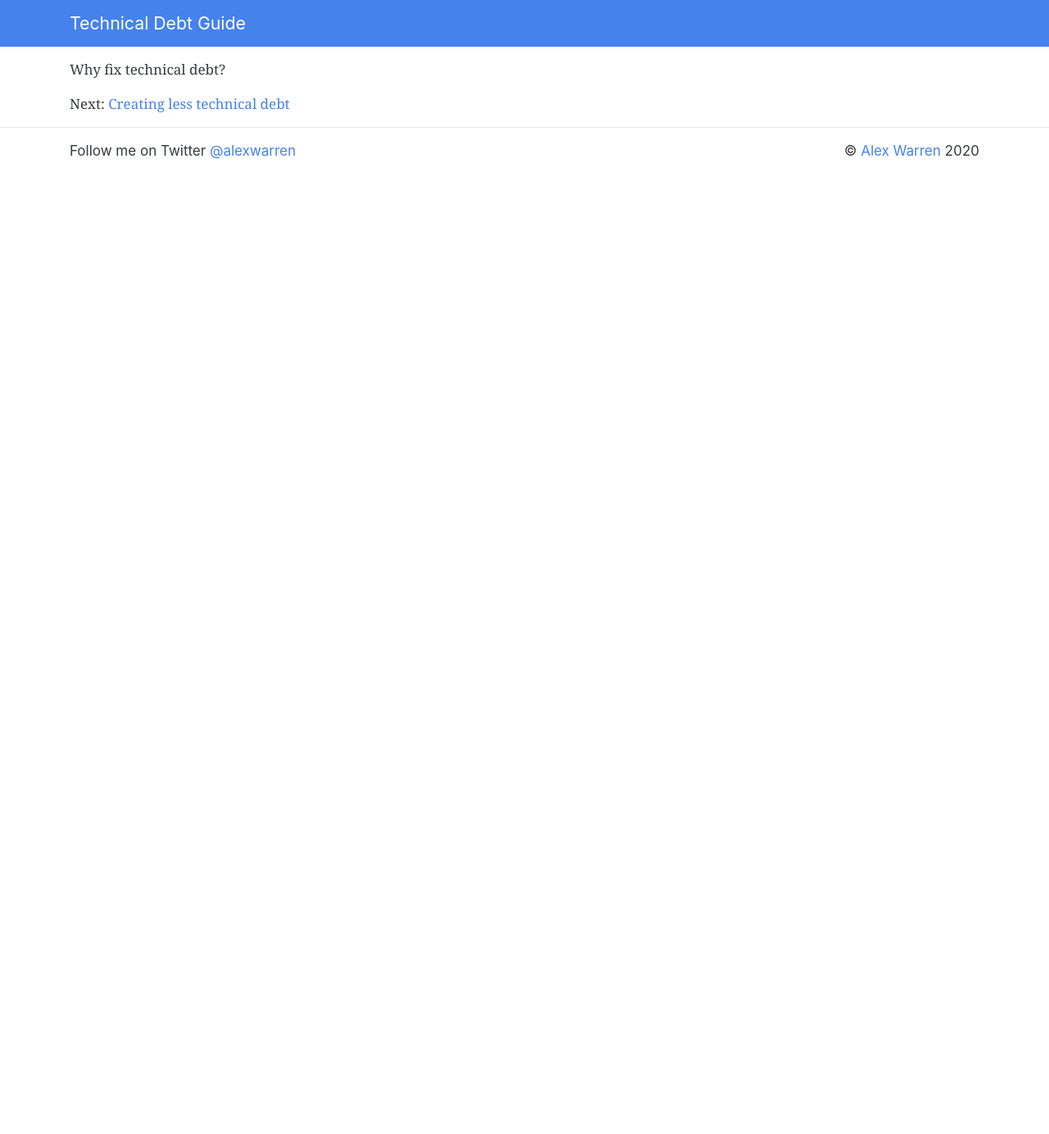
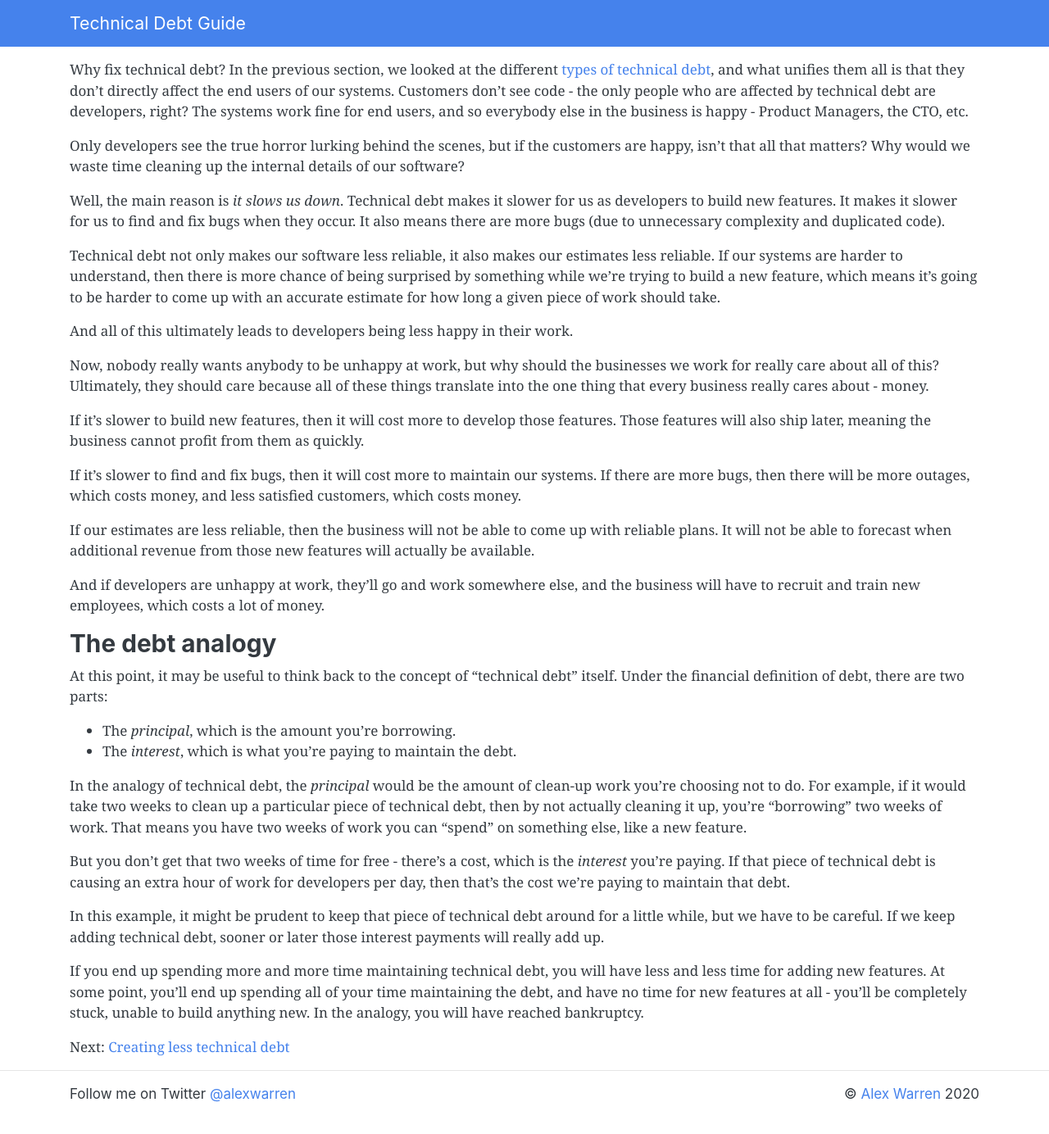
Before and after one commit to alexwarren/techdebtguide, a Jekyll site: the page built from articles/why-fix-technical-debt.md, in a window 1280 px wide and 1397 px high. Shown: the top 1384 px of the window at 82% size. Built offline with Jekyll 4.4.1, drawn with Linux system fonts in a browser that asks for light colours.

Commit message:
Add "why fix technical debt?"

```diff
--- a/articles/why-fix-technical-debt.md
+++ b/articles/why-fix-technical-debt.md
@@ -4,4 +4,37 @@ title: Why fix technical debt?
 permalink: why-fix-technical-debt
 ---
 
-Why fix technical debt?
+Why fix technical debt? In the previous section, we looked at the different [types of technical debt](/types-of-technical-debt), and what unifies them all is that they don't directly affect the end users of our systems. Customers don't see code - the only people who are affected by technical debt are developers, right? The systems work fine for end users, and so everybody else in the business is happy - Product Managers, the CTO, etc.
+
+Only developers see the true horror lurking behind the scenes, but if the customers are happy, isn't that all that matters? Why would we waste time cleaning up the internal details of our software?
+
+Well, the main reason is _it slows us down_. Technical debt makes it slower for us as developers to build new features. It makes it slower for us to find and fix bugs when they occur. It also means there are more bugs (due to unnecessary complexity and duplicated code).
+
+Technical debt not only makes our software less reliable, it also makes our estimates less reliable. If our systems are harder to understand, then there is more chance of being surprised by something while we're trying to build a new feature, which means it's going to be harder to come up with an accurate estimate for how long a given piece of work should take.
+
+And all of this ultimately leads to developers being less happy in their work.
+
+Now, nobody really wants anybody to be unhappy at work, but why should the businesses we work for really care about all of this? Ultimately, they should care because all of these things translate into the one thing that every business really cares about - money.
+
+If it's slower to build new features, then it will cost more to develop those features. Those features will also ship later, meaning the business cannot profit from them as quickly.
+
+If it's slower to find and fix bugs, then it will cost more to maintain our systems. If there are more bugs, then there will be more outages, which costs money, and less satisfied customers, which costs money.
+
+If our estimates are less reliable, then the business will not be able to come up with reliable plans. It will not be able to forecast when additional revenue from those new features will actually be available.
+
+And if developers are unhappy at work, they'll go and work somewhere else, and the business will have to recruit and train new employees, which costs a lot of money.
+
+### The debt analogy
+
+At this point, it may be useful to think back to the concept of "technical debt" itself. Under the financial definition of debt, there are two parts:
+
+- The _principal_, which is the amount you're borrowing.
+- The _interest_, which is what you're paying to maintain the debt.
+
+In the analogy of technical debt, the _principal_ would be the amount of clean-up work you're choosing not to do. For example, if it would take two weeks to clean up a particular piece of technical debt, then by not actually cleaning it up, you're "borrowing" two weeks of work. That means you have two weeks of work you can "spend" on something else, like a new feature.
+
+But you don't get that two weeks of time for free - there's a cost, which is the _interest_ you're paying.  If that piece of technical debt is causing an extra hour of work for developers per day, then that's the cost we're paying to maintain that debt.
+
+In this example, it might be prudent to keep that piece of technical debt around for a little while, but we have to be careful. If we keep adding technical debt, sooner or later those interest payments will really add up.
+
+If you end up spending more and more time maintaining technical debt, you will have less and less time for adding new features. At some point, you'll end up spending all of your time maintaining the debt, and have no time for new features at all - you'll be completely stuck, unable to build anything new. In the analogy, you will have reached bankruptcy.
```
